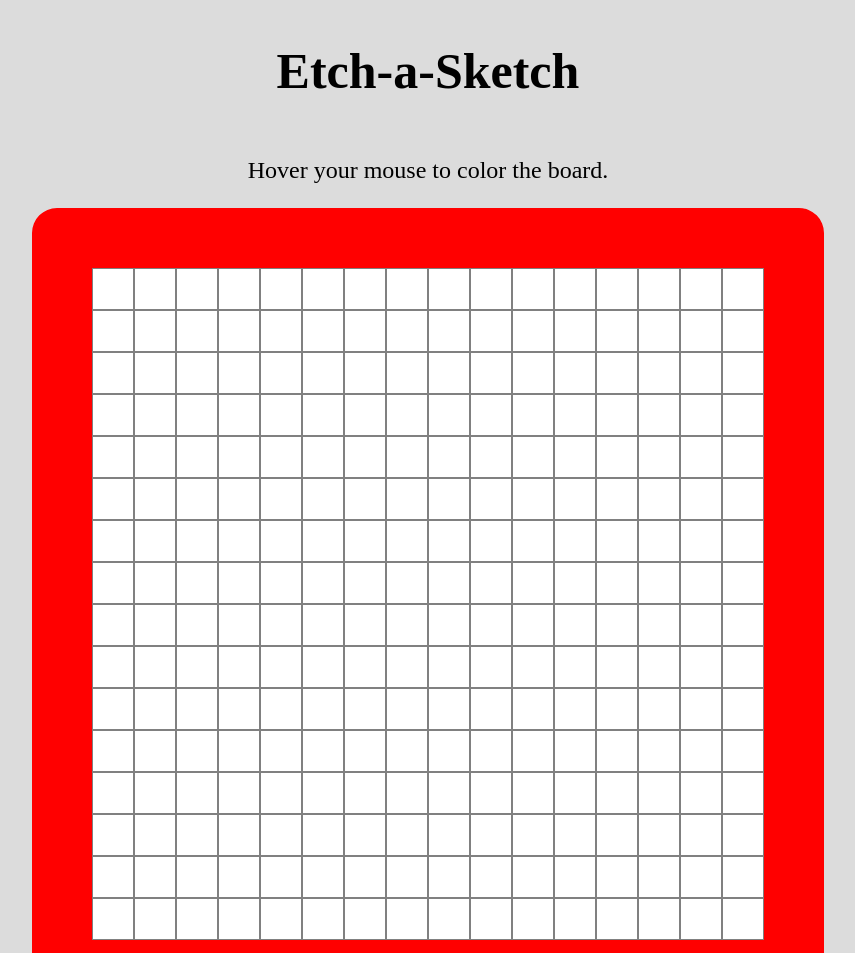
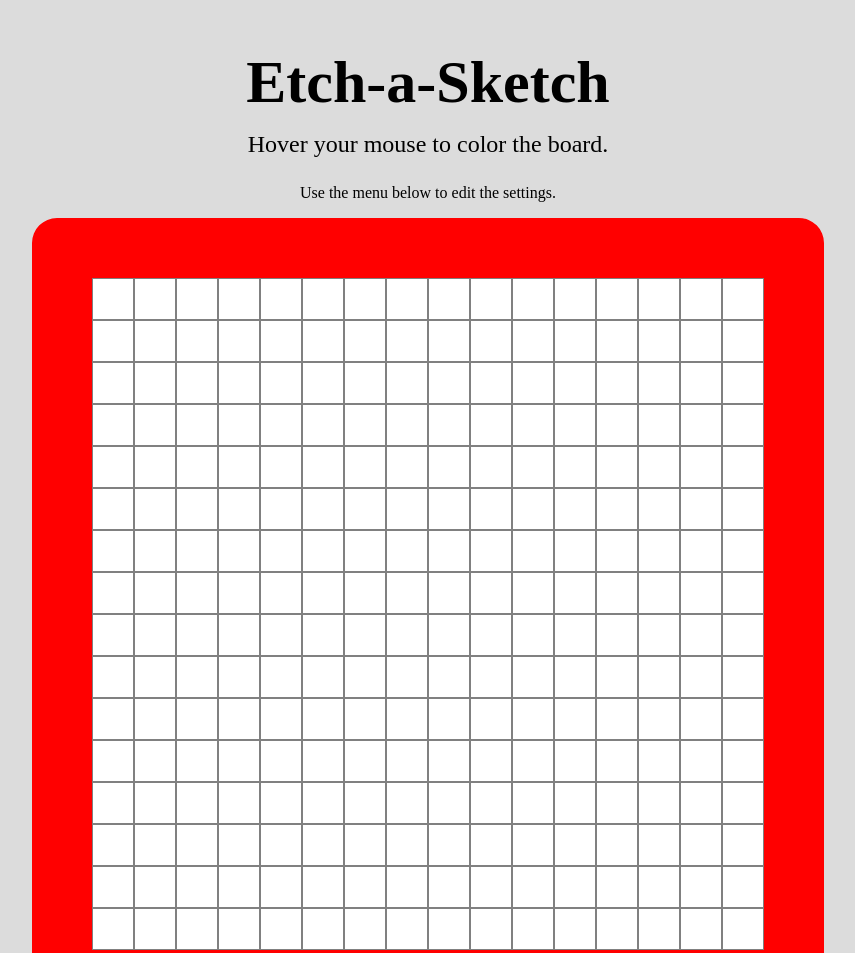
Before and after one commit to AdGiampic/Etch-a-Sketch, a plain HTML site: page index.html in a window 1280 px wide. Shown: the top 953 px of the page, without its empty margins (212-1067 px from the left). Drawn offline with Linux system fonts and the light colour scheme.

Commit message:
Project finished: Added default button that resets the grid at 16*16 and edited style.css to correct margins on title and first paragraph

```diff
--- a/index.html
+++ b/index.html
@@ -11,13 +11,15 @@
 <body>
     <div id = "main">
         <h1>Etch-a-Sketch</h1>
-        <p>Hover your mouse to color the board.</p>
+        <p id = "description">Hover your mouse to color the board.</p>
+        <p>Use the menu below to edit the settings.</p>
         <div id = "board">
         </div>
         <div id = "buttons">
             <button class ="btn" onclick=clearAll()>Clear</button>
             <button class = "btn" onclick=paintRandom()>Randomize</button>
             <button class = "btn" onclick=newGrid()>Change grid</button>
+            <button class = "btn" onclick=createGrid16()>Default grid</button>
         </div>
     </div>
 </body>
--- a/style.css
+++ b/style.css
@@ -1,5 +1,10 @@
 body{
     background-color: gainsboro;
+}
+
+h1 {
+    font-size: 60px;
+    margin-bottom: -10px;
 }
 
 #main{
@@ -19,12 +24,9 @@ body{
     border-radius: 25px;
 }
 
-h1 {
-    font-size: 50px;
-}
-
-p{
+#description{
     font-size: 24px;
+    margin-bottom: 10px;
 }
 
 .btn{
```
